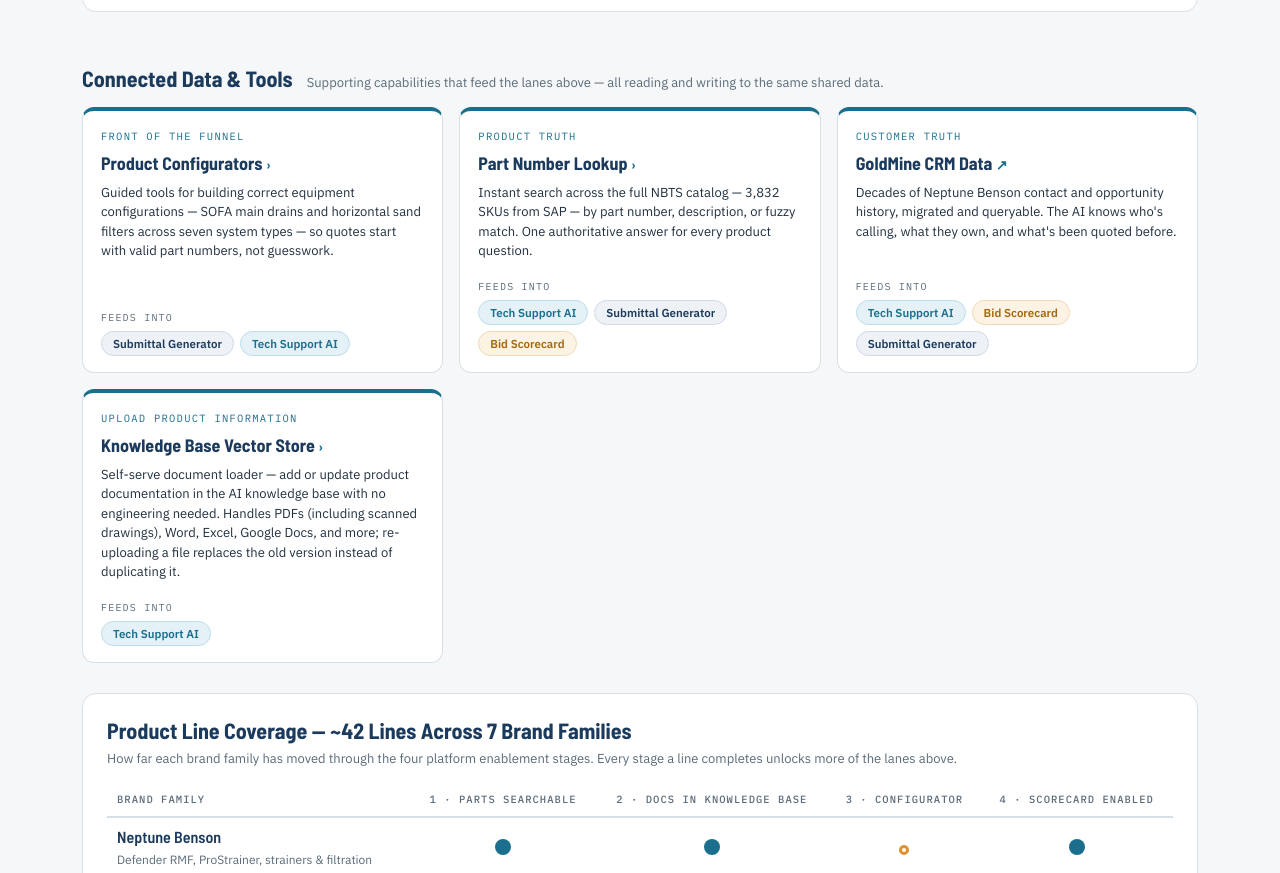
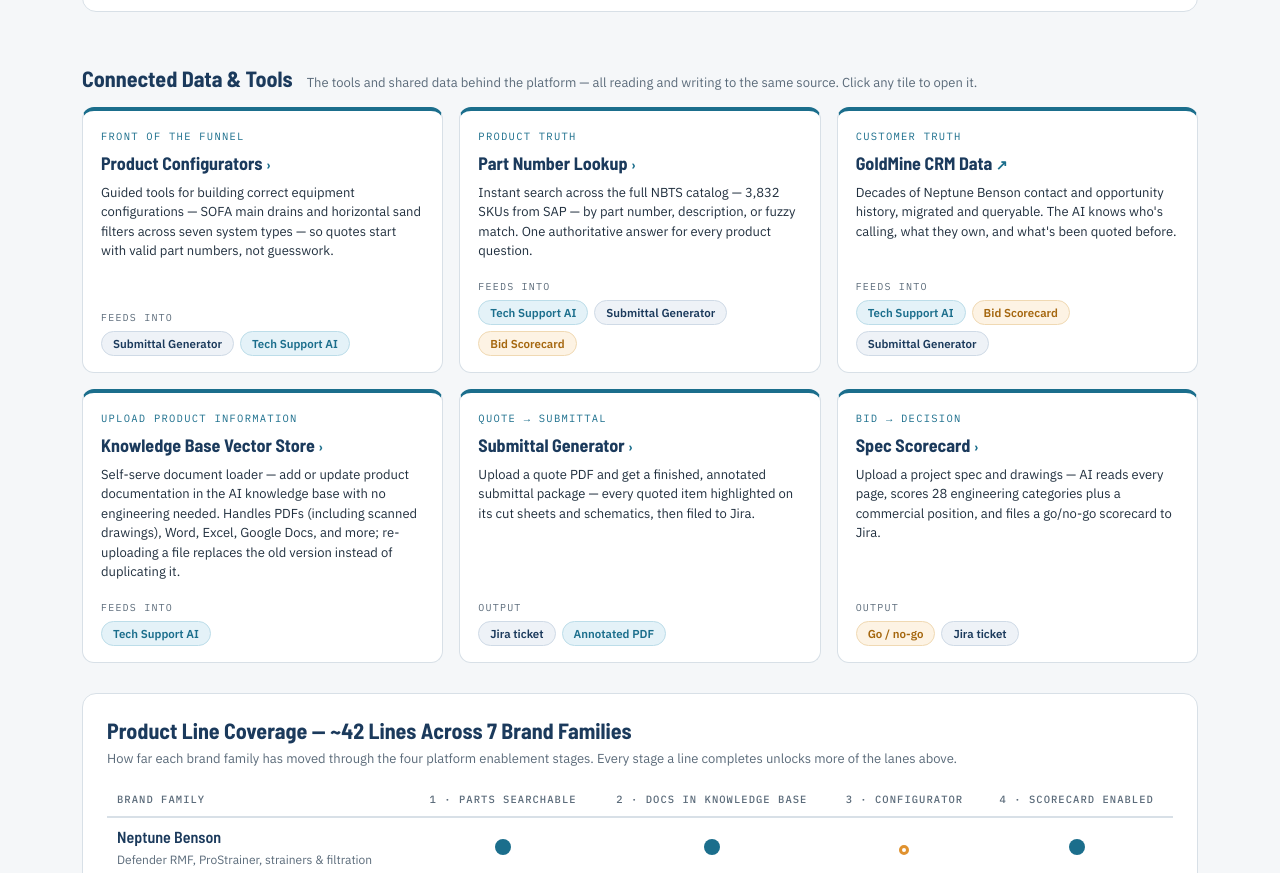
Before and after one commit to caseyglynn-Glenbot/nbts-ai-capability-map, a website: page pages/capability-map.html in a window 1280 px wide. Shown: the part 1324-2197 px from the top of the page. Drawn offline with Linux system fonts and the light colour scheme.

Commit message:
Update capability-map.html

```diff
--- a/pages/capability-map.html
+++ b/pages/capability-map.html
@@ -787,7 +787,7 @@
 <div class="tools">
   <div class="tools-header">
     <span class="tools-title">Connected Data &amp; Tools</span>
-    <span class="tools-sub">Supporting capabilities that feed the lanes above — all reading and writing to the same shared data.</span>
+    <span class="tools-sub">The tools and shared data behind the platform — all reading and writing to the same source. Click any tile to open it.</span>
   </div>
   <div class="tools-grid">
 
@@ -837,6 +837,30 @@
       <div class="feeds">
         <span class="feeds-label">Feeds into</span>
         <span class="feed-tag support">Tech Support AI</span>
+      </div>
+    </a>
+
+    <a class="tool-card clickable" href="/submittal-generator">
+      <span class="role">Quote &rarr; submittal</span>
+      <h3>Submittal Generator <span class="open-cue" aria-hidden="true">&rsaquo;</span></h3>
+      <p>Upload a quote PDF and get a finished, annotated submittal package — every quoted item highlighted on its cut sheets and schematics, then filed to Jira.</p>
+      <span class="tech">FastAPI on Render · OCR fallback for image-only PDFs · per-item annotation · multi-pool detection</span>
+      <div class="feeds">
+        <span class="feeds-label">Output</span>
+        <span class="feed-tag submittal">Jira ticket</span>
+        <span class="feed-tag support">Annotated PDF</span>
+      </div>
+    </a>
+
+    <a class="tool-card clickable" href="/spec-scorecard">
+      <span class="role">Bid &rarr; decision</span>
+      <h3>Spec Scorecard <span class="open-cue" aria-hidden="true">&rsaquo;</span></h3>
+      <p>Upload a project spec and drawings — AI reads every page, scores 28 engineering categories plus a commercial position, and files a go/no-go scorecard to Jira.</p>
+      <span class="tech">Claude vision PDF read · Haiku parallel category scoring · Opus commercial position · Supabase scoring registry</span>
+      <div class="feeds">
+        <span class="feeds-label">Output</span>
+        <span class="feed-tag bid">Go / no-go</span>
+        <span class="feed-tag submittal">Jira ticket</span>
       </div>
     </a>
 
```
